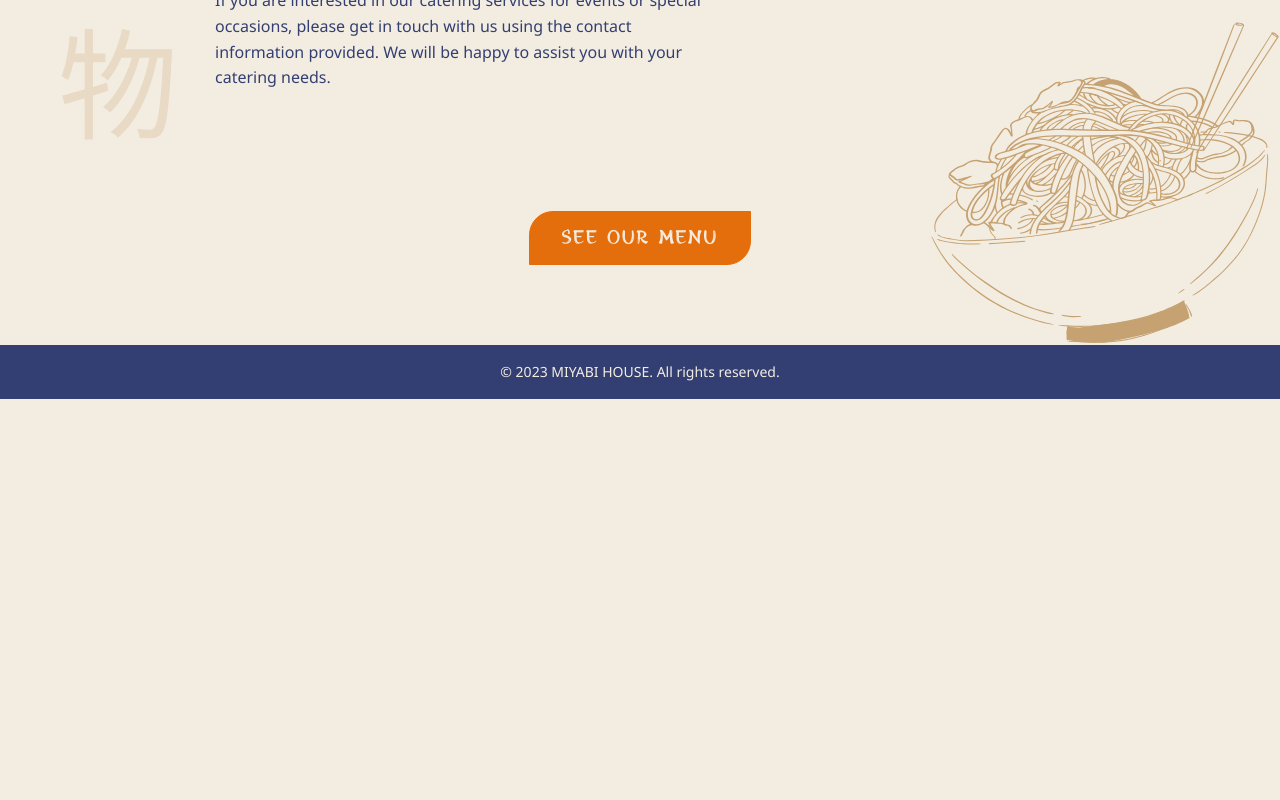
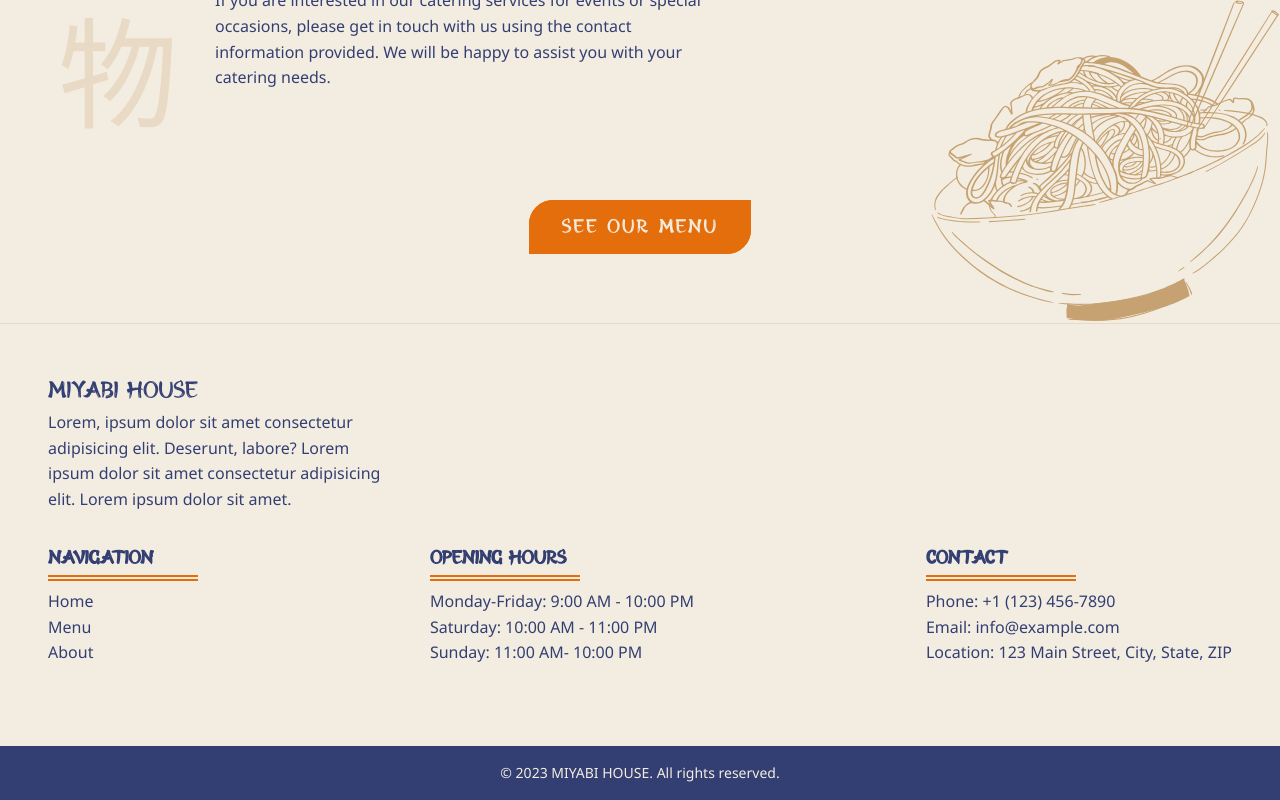
Before and after one commit to cezaraborsan/restaurant-website, a React (Create React App) app: page /contact in a window 1280 px wide. Shown: the part 915-1715 px from the top of the page. Before the commit the page ends 1314 px from the top, so only its background shows below. Built offline with nearby package versions, Linux system fonts and the light colour scheme.

Commit message:
add path to homePage buttons

```diff
--- a/src/components/Layout/Footer.js
+++ b/src/components/Layout/Footer.js
@@ -7,7 +7,7 @@ function Footer() {
       <footer className="footer">
         <div className="footer-content">
           <div className="footer-logo-container">
-            <a className="footer-logo">MIYABI HOUSE</a>
+            <p className="footer-logo">MIYABI HOUSE</p>
             <p className="footer-paragraph">
               Lorem, ipsum dolor sit amet consectetur adipisicing elit.
               Deserunt, labore? Lorem ipsum dolor sit amet consectetur
@@ -36,7 +36,7 @@ function Footer() {
                 <br />
                 Saturday: 10:00 AM - 11:00 PM
                 <br />
-                Sunday: 11 AM- 10 PM
+                Sunday: 11:00 AM- 10:00 PM
               </p>
             </div>
             <div className="footer-section">
--- a/src/components/Layout/Hero.js
+++ b/src/components/Layout/Hero.js
@@ -13,13 +13,16 @@ export default function Hero() {
           Exercitationem nobis deleniti nam possimus reprehenderit a nostrum
           fuga, illo molestiae accusamus?
         </p>
+
         <MainButton
           label="Order Now"
           bgColor="#e56e0c"
           color="#f3ede1"
           hoverBgColor="#f3ede1"
           hoverColor="#e56e0c"
+          path="/contact"
         />
+
         <img className="hero-image" src="../hero-ramen-img.png" alt="ramen" />
       </section>
     </>
--- a/src/components/Layout/MenuSection.js
+++ b/src/components/Layout/MenuSection.js
@@ -20,6 +20,7 @@ function MenuSection() {
           color="#f3ede1"
           hoverBgColor="#f3ede1"
           hoverColor="#e56e0c"
+          path="/menu"
         />
       </div>
     </section>
--- a/src/components/Layout/Navbar.js
+++ b/src/components/Layout/Navbar.js
@@ -35,7 +35,9 @@ function Navbar() {
   return (
     <>
       <nav>
-        <div className="navbar-logo">MIYABI HOUSE</div>
+        <Link to="/" className="navbar-logo">
+          MIYABI HOUSE
+        </Link>
         <div className="navbar-links-list">
           <Link to="/" className="navbar-link">
             Home
--- a/src/components/Layout/Specialities.js
+++ b/src/components/Layout/Specialities.js
@@ -1,4 +1,5 @@
 import React, { useRef, useState } from "react";
+
 import SpecialityCard from "../SpecialityCard";
 import Marquee from "../Marquee";
 
--- a/src/components/MainButton.js
+++ b/src/components/MainButton.js
@@ -1,8 +1,10 @@
 import { React, useState } from "react";
+import { Link, useNavigate } from "react-router-dom";
 
 function MainButton(props) {
-  const { label, bgColor, color, hoverBgColor, hoverColor } = props;
+  const { label, bgColor, color, hoverBgColor, hoverColor, path } = props;
   const [isHovered, setIsHovered] = useState(false);
+  const navigate = useNavigate();
 
   const buttonStyle = {
     backgroundColor: bgColor,
@@ -21,16 +23,23 @@ function MainButton(props) {
     setIsHovered(false);
   };
 
+  const handleClick = () => {
+    navigate.push(path); // Navigate to the specified path
+    window.scrollTo(0, 0); // Scroll the page to the top
+  };
+
   return (
     <div className="main-button-container">
-      <button
+      <Link
+        onClick={handleClick}
         className="main-button"
         style={isHovered ? buttonHoverStyle : buttonStyle}
         onMouseEnter={handleMouseEnter}
         onMouseLeave={handleMouseLeave}
+        to={path}
       >
         {label}
-      </button>
+      </Link>
     </div>
   );
 }
--- a/src/components/Marquee.js
+++ b/src/components/Marquee.js
@@ -1,3 +1,5 @@
+/* eslint-disable */
+
 import React from "react";
 
 function Marquee({ label }) {
--- a/src/components/Pages/AboutPage.js
+++ b/src/components/Pages/AboutPage.js
@@ -59,6 +59,7 @@ function AboutPage() {
               hoverBgColor="#f3ede1"
               hoverColor="#e56e0c"
               className="about-btn"
+              path="/menu"
             />
           </section>
         </div>
--- a/src/components/Pages/ContactPage.js
+++ b/src/components/Pages/ContactPage.js
@@ -53,9 +53,11 @@ function ContactPage() {
             color="#f3ede1"
             hoverBgColor="#f3ede1"
             hoverColor="#e56e0c"
+            path="/menu"
           />
         </div>
       </div>
+      <Footer />
     </>
   );
 }
--- a/src/components/SpecialityCard.js
+++ b/src/components/SpecialityCard.js
@@ -14,6 +14,7 @@ function SpecialityCard(props) {
         color="#e56e0c"
         hoverBgColor="#e56e0c"
         hoverColor="#f3ede1"
+        path="/contact"
       />
     </div>
   );
```
